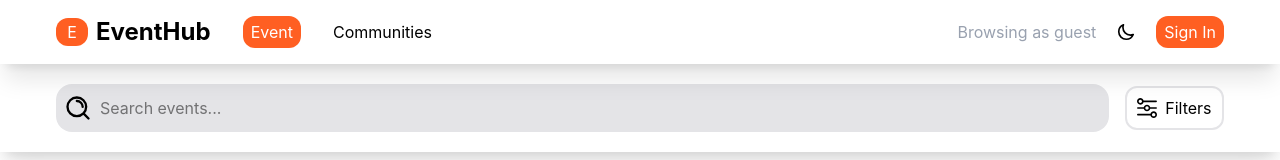
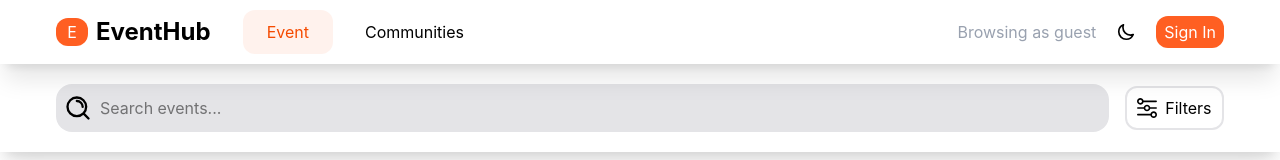
Before and after one commit to fatawaimamalmuftin/eventhub, a React (Vite) app: page /guest in a window 1280 px wide. Shown: the top 160 px of the page. Built offline with nearby package versions, Linux system fonts and the light colour scheme.

Commit message:
fix: fixed hover at header

```diff
--- a/src/components/Navbar.jsx
+++ b/src/components/Navbar.jsx
@@ -47,7 +47,7 @@ export default function Navbar() {
             <div>
                 <NavLink
                 to={`${basePath}/explore`}
-                className={({isActive})=>isActive? "btnBordColor py-1 px-2" : "hover:hover py-2 px-4"}
+                className={({isActive})=>isActive? "hover py-3 px-6" : "hover:btnBordColor py-2 px-4"}
                 >
                     Explore
                 </NavLink>
@@ -58,7 +58,7 @@ export default function Navbar() {
                 <NavLink
                 to={basePath}
                 end
-                className={({isActive})=>isActive? "btnBordColor py-1 px-2" : "hover:hover py-2 px-4"}
+                className={({isActive})=>isActive? "hover py-3 px-6" : "hover:btnBordColor py-2 px-4"}
                 >
                     Event
                 </NavLink>
@@ -67,7 +67,7 @@ export default function Navbar() {
             <div>
                 <NavLink
                 to={`${basePath}/comunities`}
-                className={({isActive})=>isActive? "btnBordColor py-1 px-2" : "hover:hover py-2 px-4"}
+                className={({isActive})=>isActive? "hover py-3 px-6" : "hover:btnBordColor py-2 px-4"}
                 >
                     Communities
                 </NavLink>
@@ -77,7 +77,7 @@ export default function Navbar() {
                 <div>
                     <NavLink
                     to={`${basePath}/myevents`}
-                    className={({isActive})=>isActive? "btnBordColor py-1 px-2" : "hover:hover py-2 px-4"}
+                    className={({isActive})=>isActive? "hover py-3 px-6" : "hover:btnBordColor py-2 px-4"}
                     >
                         My Events
                     </NavLink>
```
